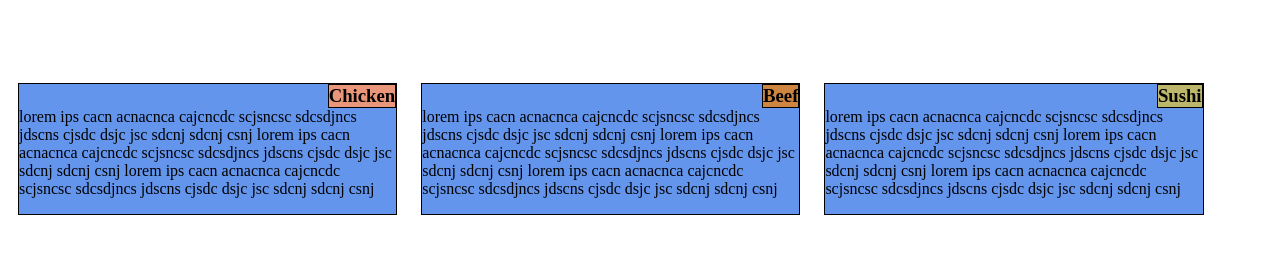
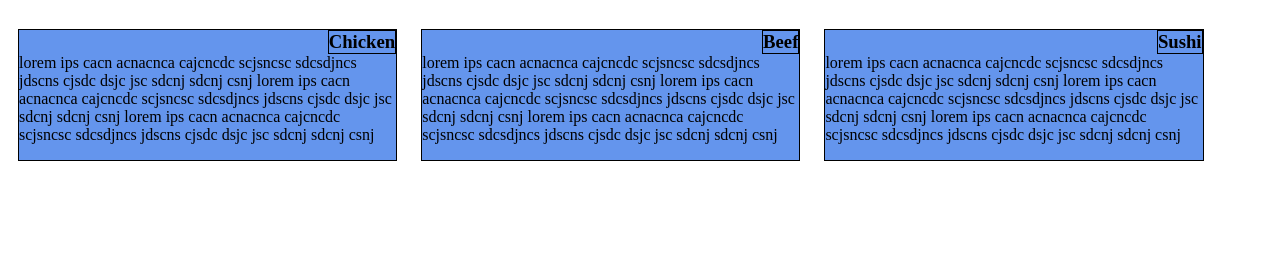
Before and after one commit to PulkitRajpal/module-2, a plain HTML site: page index.html in a window 1280 px wide. Shown: the part 61-314 px from the top of the page. Drawn offline with Linux system fonts and the light colour scheme.

Commit message:
Update index.html

```diff
--- a/index.html
+++ b/index.html
@@ -6,19 +6,17 @@
     </head>
     <body>
         <H1 class = 'header'>Our Menu</H1>
-        <br>
-        <br>
-        <br>
+
         <div class = 'container'>
-            <h3 class = 'dish' style="background-color:darksalmon">Chicken</h3>
+            <h3 class = 'dish'>Chicken</h3>
             <p class = 'content'>lorem ips cacn acnacnca cajcncdc scjsncsc sdcsdjncs jdscns cjsdc dsjc jsc sdcnj sdcnj csnj lorem ips cacn acnacnca cajcncdc scjsncsc sdcsdjncs jdscns cjsdc dsjc jsc sdcnj sdcnj csnj lorem ips cacn acnacnca cajcncdc scjsncsc sdcsdjncs jdscns cjsdc dsjc jsc sdcnj sdcnj csnj</p>
         </div>
         <div class = 'container'>
-            <h3 class = 'dish' style="background-color:peru">Beef</h3>
+            <h3 class = 'dish'>Beef</h3>
             <p class = 'content'>lorem ips cacn acnacnca cajcncdc scjsncsc sdcsdjncs jdscns cjsdc dsjc jsc sdcnj sdcnj csnj lorem ips cacn acnacnca cajcncdc scjsncsc sdcsdjncs jdscns cjsdc dsjc jsc sdcnj sdcnj csnj lorem ips cacn acnacnca cajcncdc scjsncsc sdcsdjncs jdscns cjsdc dsjc jsc sdcnj sdcnj csnj</p>
         </div>
         <div class = 'container'>
-            <h3 class = 'dish' style="background-color:darkkhaki">Sushi</h3>
+            <h3 class = 'dish'>Sushi</h3>
             <p class = 'content'>lorem ips cacn acnacnca cajcncdc scjsncsc sdcsdjncs jdscns cjsdc dsjc jsc sdcnj sdcnj csnj lorem ips cacn acnacnca cajcncdc scjsncsc sdcsdjncs jdscns cjsdc dsjc jsc sdcnj sdcnj csnj lorem ips cacn acnacnca cajcncdc scjsncsc sdcsdjncs jdscns cjsdc dsjc jsc sdcnj sdcnj csnj</p>
         </div>
     </body>
```
